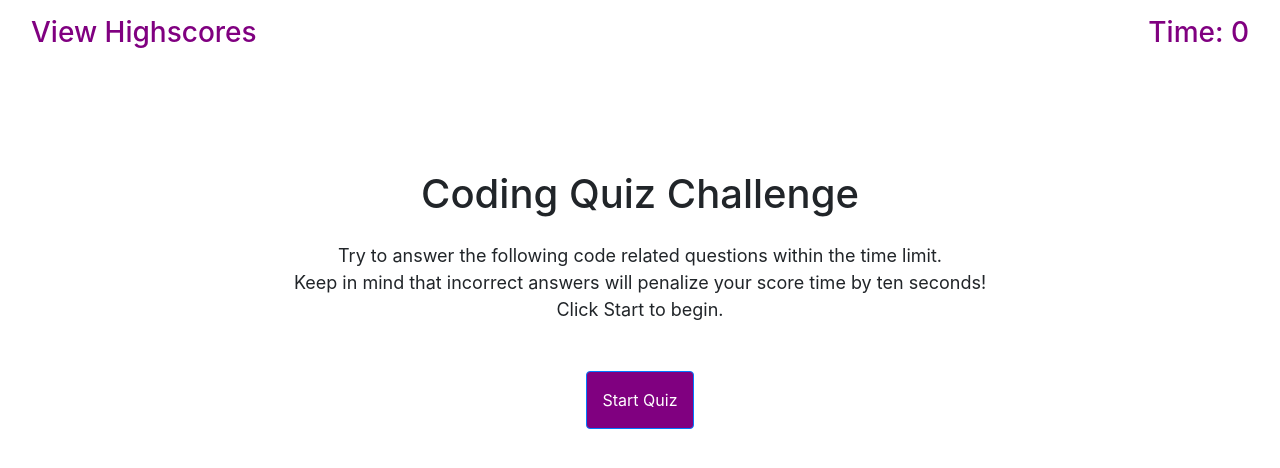
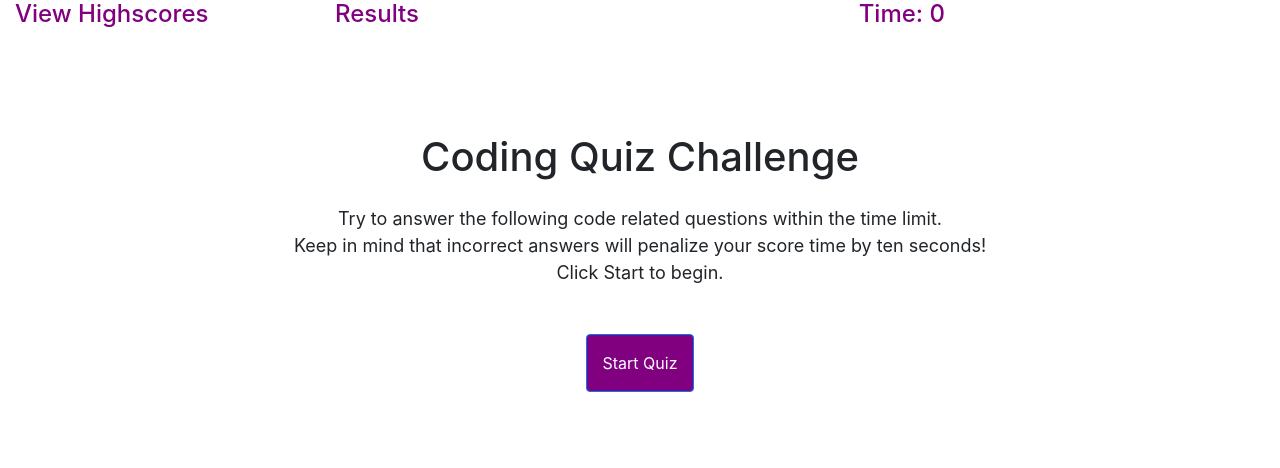
Before and after one commit to johnsonr84/code-quiz, a plain HTML site: page index.html in a window 1280 px wide. Drawn offline with nearby package versions, Linux system fonts and the light colour scheme; a script that the page names is missing; files whose address does not match are found by name.

Commit message:
add answerTally div section to nav

```diff
--- a/index.html
+++ b/index.html
@@ -15,14 +15,19 @@
     <!------------------ NAVBAR CONTAINER ------------------->
     <div class="container-fluid">
         <div class="row">
-            <div class="col-6">
+            <div class="col-3">
                 <div id="highScores">
-                    <h3>View Highscores</h3>
+                    <h4>View Highscores</h4>
                 </div>
             </div>
-            <div class="col-6">
+            <div class="col-3">
+                <div id="answerTally">
+                    <h4>Results</h4>
+                </div>
+            </div>
+            <div class="col-3">
                 <div id="timeClock">
-                    <h3>Time: 0</h3>
+                    <h4>Time: 0</h4>
                 </div>
             </div>
         </div>
--- a/styles/style.css
+++ b/styles/style.css
@@ -7,6 +7,11 @@
 
 #highScores {
     float: left;
+    color: purple;
+}
+
+#answerTally {
+    float: center;
     color: purple;
 }
 
```
